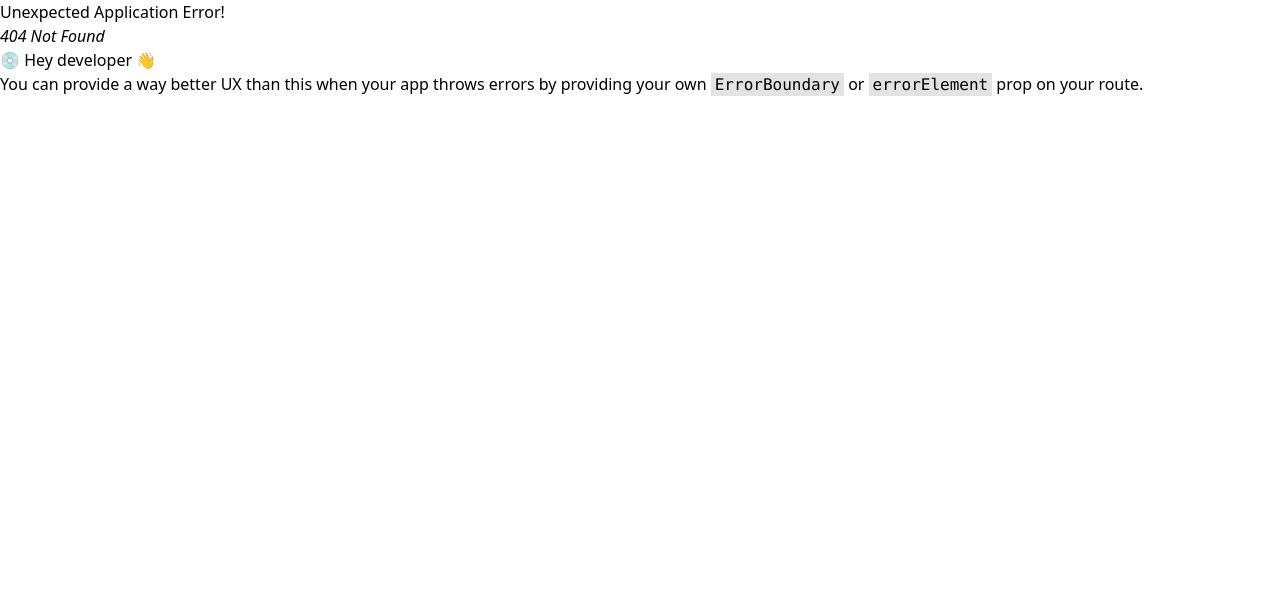
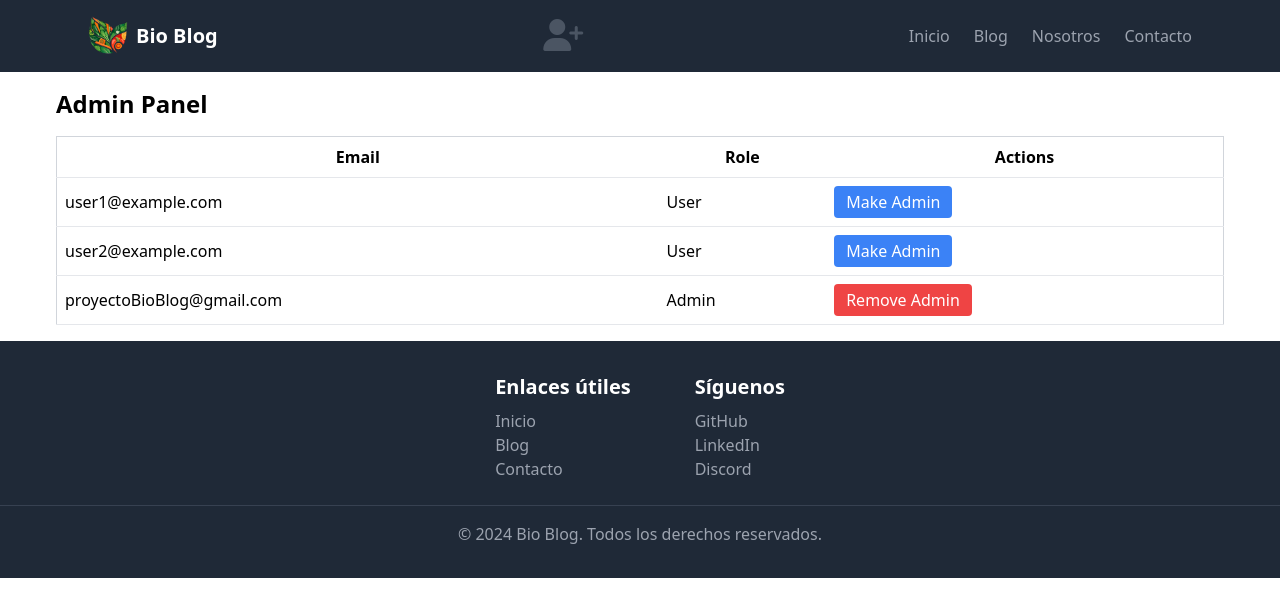
Before and after one commit to juanvprada/SavingTimeOficial, a React (Vite) app in the folder client-frontend/: page /admin in a window 1280 px wide. Before the commit this address had no page. Shown: the top 616 px of the page. Built offline with nearby package versions, Linux system fonts and the light colour scheme.

Commit message:
feat: add AdminPage for role assignment

```diff
--- a/client-frontend/src/components/Navbar.jsx
+++ b/client-frontend/src/components/Navbar.jsx
@@ -1,4 +1,4 @@
-import React, { useState } from 'react';
+import React, { useState, useEffect } from 'react';
 import { Link, useNavigate, useLocation } from 'react-router-dom';
 import { logoImg } from '../utils';
 import Search from './Search';
@@ -8,11 +8,27 @@ const Navbar = ({ onSearch }) => {
   const [isOpen, setIsOpen] = useState(false);
   const navigate = useNavigate();
   const location = useLocation();
+  const [isLoggedIn, setIsLoggedIn] = useState(false);
+  const [isAdmin, setIsAdmin] = useState(false);
+
+  useEffect(() => {
+    const token = localStorage.getItem('token');
+    if (token) {
+      const decodedToken = JSON.parse(atob(token.split('.')[1]));
+      const userEmail = decodedToken.email;
+      const userRole = decodedToken.role;
+
+      // Verifica si el usuario es el administrador
+      if (userEmail === 'proyectoBioBlog@gmail.com' && userRole === 'admin') {
+        setIsAdmin(true);
+      }
+      setIsLoggedIn(true); // Marcar al usuario como logueado
+    }
+  }, []);
 
   const toggleMenu = () => {
     setIsOpen(!isOpen);
   };
-
 
   const navigateToRegister = () => {
     if (location.pathname === '/registro') {
@@ -22,28 +38,28 @@ const Navbar = ({ onSearch }) => {
     }
   };
 
+  const handleLogout = () => {
+    localStorage.removeItem('token'); // Eliminar el token de localStorage
+    setIsLoggedIn(false); // Actualizar el estado
+    setIsAdmin(false); // Resetear el estado de administrador al cerrar sesión
+    navigate('/'); // Redirigir a la página de inicio
+  };
+
   return (
     <nav className="bg-gray-800 p-4">
       <div className="container mx-auto flex justify-between items-center">
-        {/* Logo */}
         <div className="text-white text-xl font-bold flex items-center">
           <img src={logoImg} className="w-10" alt="logo" />
           <Link to="/" className="ml-2">Bio Blog</Link>
         </div>
 
-        {/* Search Component */}
-        {/* <div className="hidden md:block w-full max-w-md">
-          <Search onSearch={onSearch} />
-        </div> */}
         <div>
-
           <ButtonIcon
             icon="fas fa-user-plus fa-2x"
             onClick={navigateToRegister}
             title="Regístrate aquí"
           />
         </div>
-
 
         {/* Links de navegación para pantallas grandes */}
         <div className="hidden md:flex space-x-6">
@@ -52,8 +68,22 @@ const Navbar = ({ onSearch }) => {
             <li><Link className="text-gray-400 hover:text-white" to="/blog">Blog</Link></li>
             <li><Link className="text-gray-400 hover:text-white" to="/nosotros">Nosotros</Link></li>
             <li><Link className="text-gray-400 hover:text-white" to="/contacto">Contacto</Link></li>
+            {isAdmin && (
+              <li><Link className="text-gray-400 hover:text-white" to="/adminPage">AdminPage</Link></li>
+            )}
+            {/* Mostrar el botón de Cerrar Sesión si el usuario está logueado */}
+            {isLoggedIn && (
+              <li>
+                <ButtonIcon
+                  icon="fas fa-sign-out-alt"
+                  onClick={handleLogout}
+                  title="Cerrar Sesión"
+                />
+              </li>
+            )}
           </ul>
         </div>
+
         {/* Botón del menú móvil */}
         <div className="md:hidden">
           <button onClick={toggleMenu} className="text-gray-400 hover:text-white focus:outline-none">
@@ -74,7 +104,7 @@ const Navbar = ({ onSearch }) => {
           </button>
         </div>
       </div>
-      {/* Menú desplegable para dispositivos móviles */}
+
       {isOpen && (
         <div className="md:hidden">
           <Search onSearch={onSearch} />
@@ -83,6 +113,19 @@ const Navbar = ({ onSearch }) => {
             <li><Link className="text-gray-400 hover:text-white" to="/blog">Blog</Link></li>
             <li><Link className="text-gray-400 hover:text-white" to="/nosotros">Nosotros</Link></li>
             <li><Link className="text-gray-400 hover:text-white" to="/contacto">Contacto</Link></li>
+            {isAdmin && (
+              <li><Link className="text-gray-400 hover:text-white" to="/adminPage">AdminPage</Link></li>
+            )}
+            {/* Mostrar el botón de Cerrar Sesión si el usuario está logueado */}
+            {isLoggedIn && (
+              <li>
+                <ButtonIcon
+                  icon="fas fa-sign-out-alt"
+                  onClick={handleLogout}
+                  title="Cerrar Sesión"
+                />
+              </li>
+            )}
           </ul>
         </div>
       )}
--- /dev/null
+++ b/client-frontend/src/pages/AdminPage.jsx
@@ -0,0 +1,62 @@
+import React, { useEffect, useState } from 'react';
+
+// Simulando un almacenamiento de usuarios
+const usersDB = [
+  { id: 1, email: 'user1@example.com', isAdmin: false },
+  { id: 2, email: 'user2@example.com', isAdmin: false },
+  { id: 3, email: 'proyectoBioBlog@gmail.com', isAdmin: true },
+];
+
+const AdminPage = () => {
+  const [users, setUsers] = useState([]);
+
+  // Simulando la carga de usuarios
+  useEffect(() => {
+    // Aquí deberías realizar una llamada a la API para obtener los usuarios
+    setUsers(usersDB);
+  }, []);
+
+  const handleToggleAdmin = (userId) => {
+    // Cambia el estado de administrador del usuario
+    setUsers((prevUsers) =>
+      prevUsers.map((user) =>
+        user.id === userId ? { ...user, isAdmin: !user.isAdmin } : user
+      )
+    );
+  };
+
+  return (
+    <div className="container mx-auto p-4">
+      <h1 className="text-2xl font-bold mb-4">Admin Panel</h1>
+      <table className="min-w-full bg-white border border-gray-300">
+        <thead>
+          <tr>
+            <th className="border-b p-2">Email</th>
+            <th className="border-b p-2">Role</th>
+            <th className="border-b p-2">Actions</th>
+          </tr>
+        </thead>
+        <tbody>
+          {users.map((user) => (
+            <tr key={user.id}>
+              <td className="border-b p-2">{user.email}</td>
+              <td className="border-b p-2">{user.isAdmin ? 'Admin' : 'User'}</td>
+              <td className="border-b p-2">
+                <button
+                  onClick={() => handleToggleAdmin(user.id)}
+                  className={`py-1 px-3 text-white rounded ${
+                    user.isAdmin ? 'bg-red-500' : 'bg-blue-500'
+                  }`}
+                >
+                  {user.isAdmin ? 'Remove Admin' : 'Make Admin'}
+                </button>
+              </td>
+            </tr>
+          ))}
+        </tbody>
+      </table>
+    </div>
+  );
+};
+
+export default AdminPage;
--- a/client-frontend/src/router/Router.jsx
+++ b/client-frontend/src/router/Router.jsx
@@ -12,6 +12,9 @@ import UnderConstruction from "../pages/UnderConstruction.jsx";
 import EditPost from "../pages/EditPost.jsx";
 import PostDetail from "../pages/PostDetail.jsx";
 import Profile from "../pages/Profile.jsx";
+import AdminPage from "../pages/AdminPage.jsx";
+
+const userEmail = 'proyectoBioBlog@gmail.com';
 
 export const router = createBrowserRouter([
     {
@@ -65,6 +68,10 @@ export const router = createBrowserRouter([
                 path: "perfil",
                 element: <Profile />,
             },
+            {
+                path: "admin",
+                element: userEmail === 'proyectoBioBlog@gmail.com' ? <AdminPage /> : <Navigate to="/" />
+            },
         ]
     }
 ]);
```
